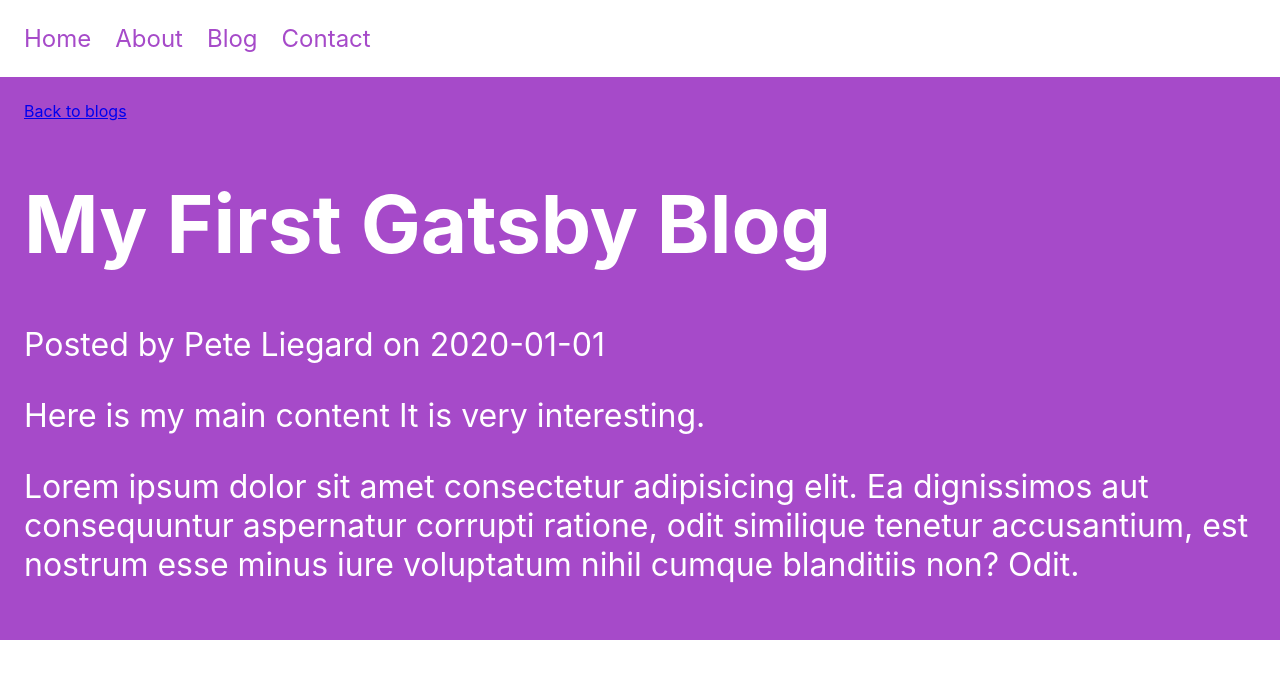
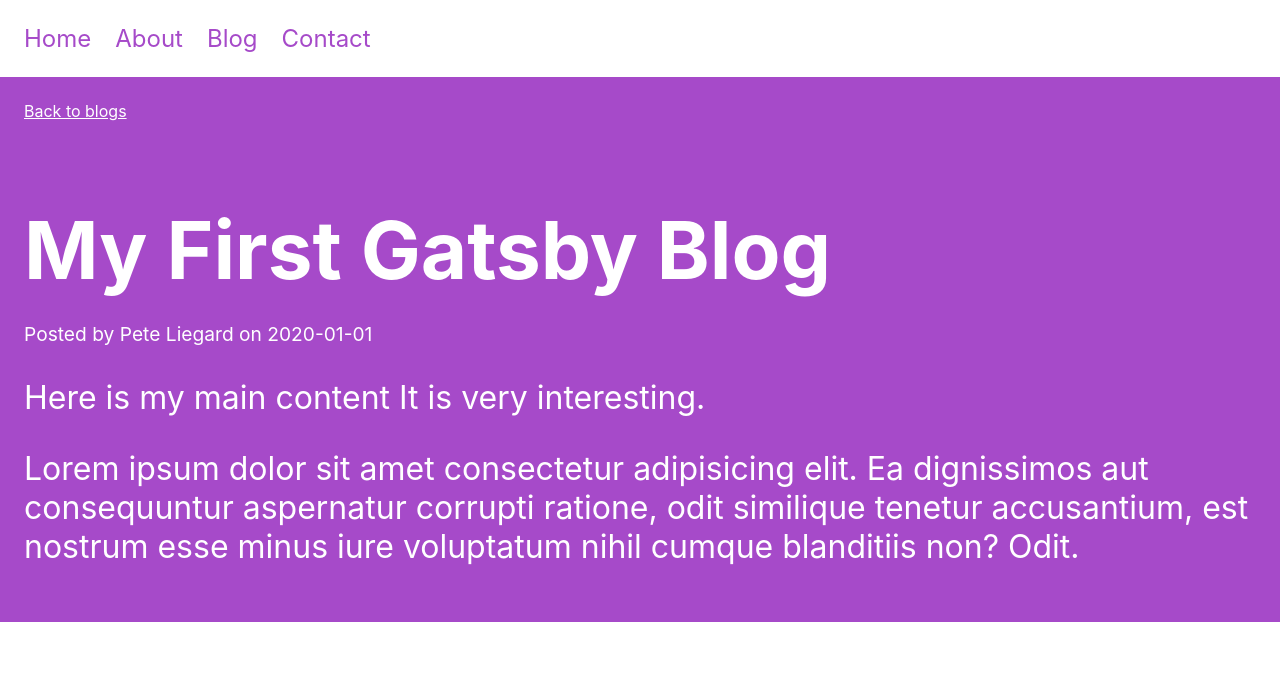
Before and after one commit to LiegardP/gatsbyJS, a Gatsby site: page /node.frontmatter.path in a window 1280 px wide. Built offline with nearby package versions, Linux system fonts and the light colour scheme; Gatsby itself is replaced by a stand-in of ours.

Commit message:
add css for blog post

```diff
--- a/src/components/Post.js
+++ b/src/components/Post.js
@@ -5,7 +5,6 @@ import "./post.css";
 
 const Post = ({ title, author, date, description, path }) => (
   <div className="post">
-    { console.log(author) }
     <h3 className="post-title">{ title }</h3>
     <p className="post-description">{ description }</p>
     <p className="post-written-by">Written by { author } on { date }</p>
--- /dev/null
+++ b/src/templates/blogTemplate.css
@@ -0,0 +1,11 @@
+.blogTemplate .blogTemplate-title {
+  margin: 80px 0 24px;
+}
+
+.blogTemplate .blogTemplate-posted-by {
+  font-size: 1.2em;
+}
+
+.blogTemplate a {
+  color: #fff;
+}
--- a/src/templates/blogTemplate.js
+++ b/src/templates/blogTemplate.js
@@ -3,8 +3,7 @@ import React from "react";
 import { graphql, Link } from "gatsby";
 
 import Layout from "../components/Layout";
-
-// import "./blogTemplate.css";
+import "./blogTemplate.css";
 
 export default function Template({ data }) {
   const post = data.markdownRemark;
```
